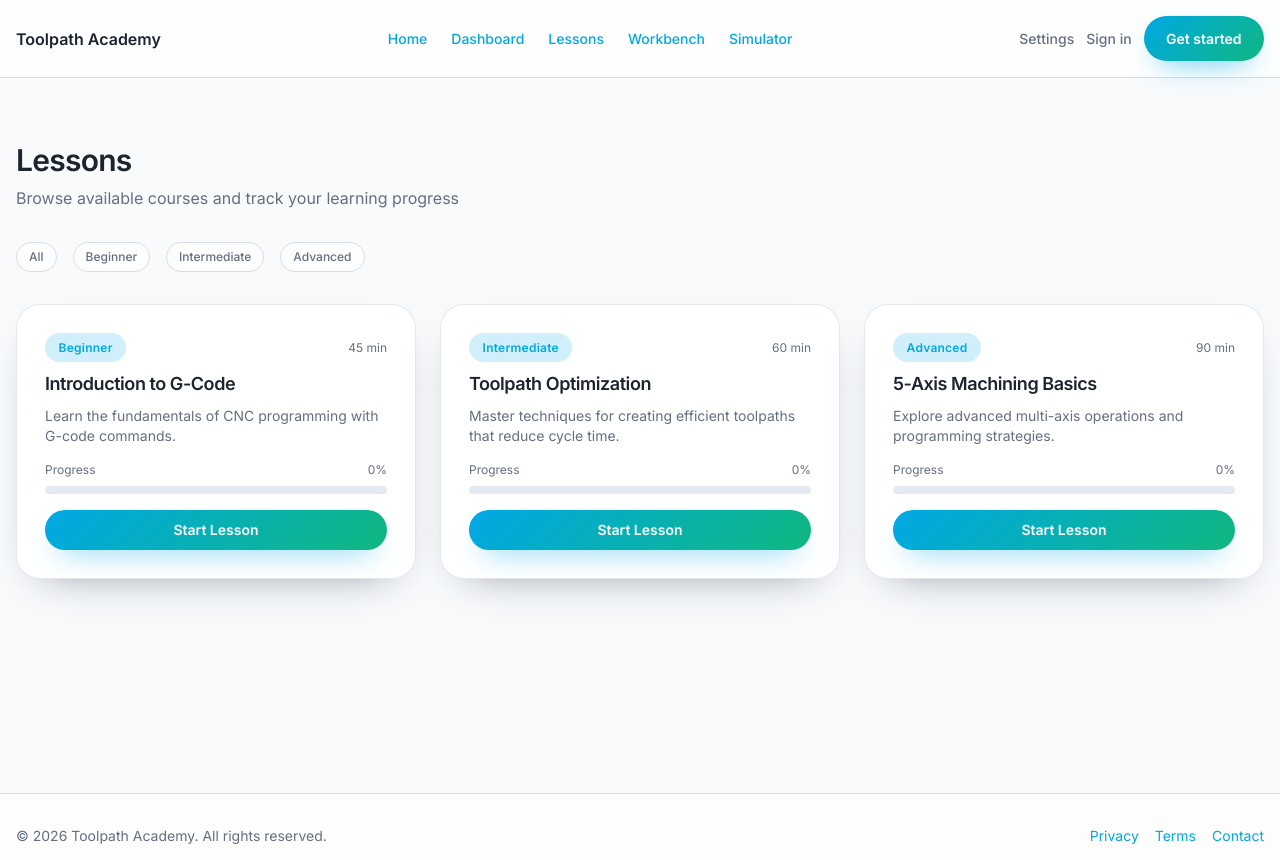
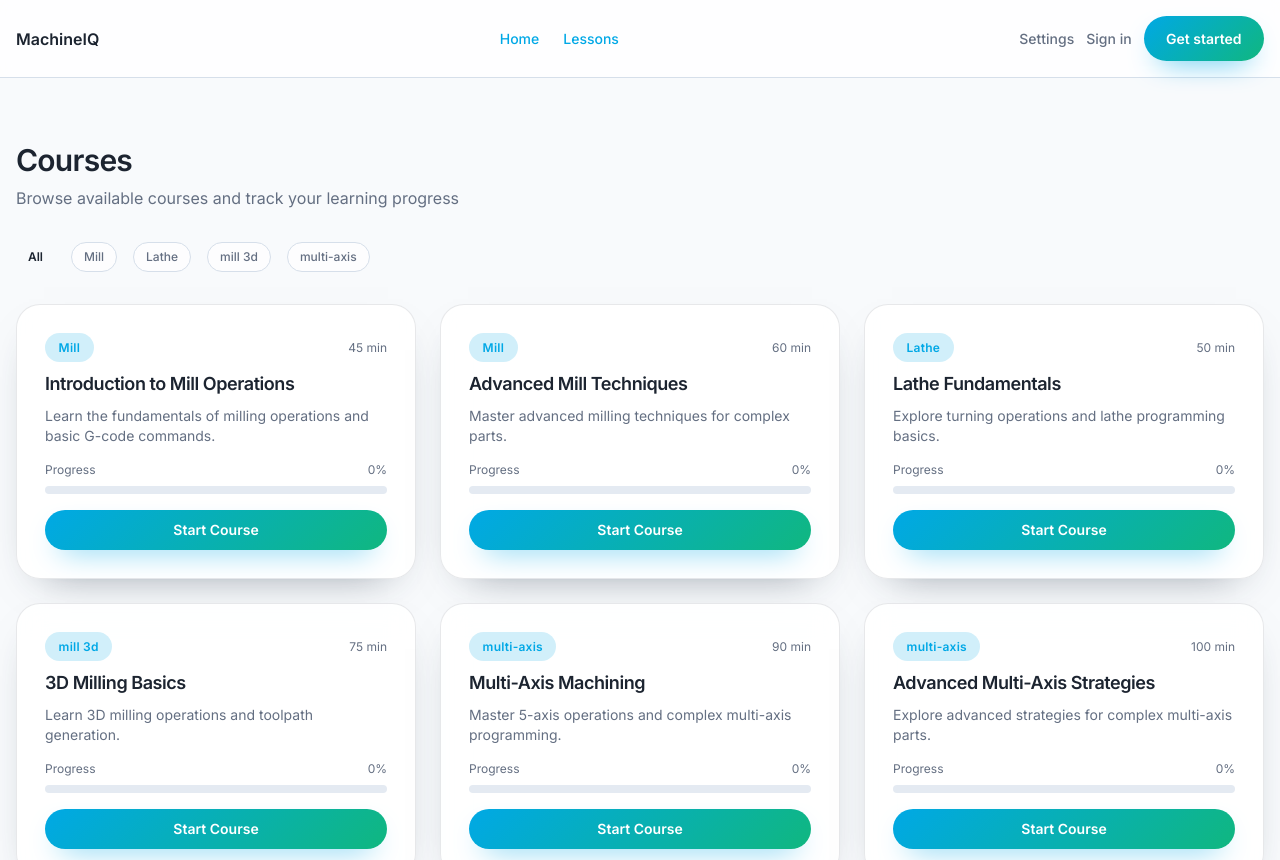
Before and after one commit to ENGIFLOW/MachineIQ, a Next.js app: page /lessons in a window 1280 px wide. Shown: the top 860 px of the page. Built offline with nearby package versions, Linux system fonts and the light colour scheme.

Commit message:
Refactor UniversalHeader and AppShell to update branding from Toolpath Academy to MachineIQ. Revamp LessonsPage to introduce a course filtering system and update lesson data structure to courses with types and progress tracking.

```diff
--- a/src/components/layout/AppShell.tsx
+++ b/src/components/layout/AppShell.tsx
@@ -11,10 +11,7 @@ interface AppShellProps {
 
 const mainNav = [
   { href: '/', label: 'Home' },
-  { href: '/dashboard', label: 'Dashboard' },
   { href: '/lessons', label: 'Lessons' },
-  { href: '/workbench', label: 'Workbench' },
-  { href: '/simulator', label: 'Simulator' },
 ]
 
 export function AppShell({ children, user }: AppShellProps) {
@@ -25,7 +22,7 @@ export function AppShell({ children, user }: AppShellProps) {
       </main>
       <footer className="border-t border-ink/10 bg-white/70 mt-auto">
         <div className="mx-auto flex max-w-7xl flex-col gap-4 px-4 py-8 text-sm text-muted-ink sm:flex-row sm:items-center sm:justify-between">
-          <p>© {new Date().getFullYear()} Toolpath Academy. All rights reserved.</p>
+          <p>© {new Date().getFullYear()} MachineIQ. All rights reserved.</p>
           <div className="flex gap-4">
             <Link href="/privacy">Privacy</Link>
             <Link href="/terms">Terms</Link>
--- a/src/components/layout/UniversalHeader.tsx
+++ b/src/components/layout/UniversalHeader.tsx
@@ -2,10 +2,7 @@ import Link from 'next/link'
 
 const mainNav = [
   { href: '/', label: 'Home' },
-  { href: '/dashboard', label: 'Dashboard' },
   { href: '/lessons', label: 'Lessons' },
-  { href: '/workbench', label: 'Workbench' },
-  { href: '/simulator', label: 'Simulator' },
 ]
 
 export function UniversalHeader() {
@@ -13,7 +10,7 @@ export function UniversalHeader() {
     <header className="sticky top-0 z-20 border-b border-ink/10 bg-white/80 backdrop-blur">
       <div className="mx-auto flex max-w-7xl items-center justify-between gap-8 px-4 py-4">
         <Link href="/" className="font-semibold text-ink">
-          Toolpath Academy
+          MachineIQ
         </Link>
         <nav className="flex items-center gap-6 text-sm font-medium text-muted-ink">
           {mainNav.map((item) => (
--- a/src/components/lessons/page.tsx
+++ b/src/components/lessons/page.tsx
@@ -1,83 +1,128 @@
+'use client'
+
+import { useState } from 'react'
 import { Card } from '@/components/ui/Card'
 import { Button } from '@/components/ui/Button'
 
-const mockLessons = [
+type CourseType = 'all' | 'Mill' | 'Lathe' | 'mill 3d' | 'multi-axis'
+
+interface Course {
+  id: string
+  title: string
+  description: string
+  duration: string
+  type: CourseType
+  progress: number
+}
+
+const mockCourses: Course[] = [
   {
     id: '1',
-    title: 'Introduction to G-Code',
-    description: 'Learn the fundamentals of CNC programming with G-code commands.',
+    title: 'Introduction to Mill Operations',
+    description: 'Learn the fundamentals of milling operations and basic G-code commands.',
     duration: '45 min',
-    difficulty: 'Beginner',
+    type: 'Mill',
     progress: 0,
   },
   {
     id: '2',
-    title: 'Toolpath Optimization',
-    description: 'Master techniques for creating efficient toolpaths that reduce cycle time.',
+    title: 'Advanced Mill Techniques',
+    description: 'Master advanced milling techniques for complex parts.',
     duration: '60 min',
-    difficulty: 'Intermediate',
+    type: 'Mill',
     progress: 0,
   },
   {
     id: '3',
-    title: '5-Axis Machining Basics',
-    description: 'Explore advanced multi-axis operations and programming strategies.',
+    title: 'Lathe Fundamentals',
+    description: 'Explore turning operations and lathe programming basics.',
+    duration: '50 min',
+    type: 'Lathe',
+    progress: 0,
+  },
+  {
+    id: '4',
+    title: '3D Milling Basics',
+    description: 'Learn 3D milling operations and toolpath generation.',
+    duration: '75 min',
+    type: 'mill 3d',
+    progress: 0,
+  },
+  {
+    id: '5',
+    title: 'Multi-Axis Machining',
+    description: 'Master 5-axis operations and complex multi-axis programming.',
     duration: '90 min',
-    difficulty: 'Advanced',
+    type: 'multi-axis',
+    progress: 0,
+  },
+  {
+    id: '6',
+    title: 'Advanced Multi-Axis Strategies',
+    description: 'Explore advanced strategies for complex multi-axis parts.',
+    duration: '100 min',
+    type: 'multi-axis',
     progress: 0,
   },
 ]
 
+const filters: CourseType[] = ['all', 'Mill', 'Lathe', 'mill 3d', 'multi-axis']
+
 export default function LessonsPage() {
+  const [activeFilter, setActiveFilter] = useState<CourseType>('all')
+
+  const filteredCourses =
+    activeFilter === 'all'
+      ? mockCourses
+      : mockCourses.filter((course) => course.type === activeFilter)
+
   return (
     <div className="space-y-8">
       <div className="space-y-2">
-        <h1 className="text-3xl font-semibold text-ink">Lessons</h1>
+        <h1 className="text-3xl font-semibold text-ink">Courses</h1>
         <p className="text-muted-ink">
           Browse available courses and track your learning progress
         </p>
       </div>
 
       <div className="flex flex-wrap gap-4">
-        <Button variant="outline" size="sm">
-          All
-        </Button>
-        <Button variant="outline" size="sm">
-          Beginner
-        </Button>
-        <Button variant="outline" size="sm">
-          Intermediate
-        </Button>
-        <Button variant="outline" size="sm">
-          Advanced
-        </Button>
+        {filters.map((filter) => (
+          <Button
+            key={filter}
+            variant={activeFilter === filter ? 'default' : 'outline'}
+            size="sm"
+            onClick={() => setActiveFilter(filter)}
+          >
+            {filter === 'all' ? 'All' : filter}
+          </Button>
+        ))}
       </div>
 
       <div className="grid gap-6 md:grid-cols-2 lg:grid-cols-3">
-        {mockLessons.map((lesson) => (
-          <Card key={lesson.id} className="space-y-4">
+        {filteredCourses.map((course) => (
+          <Card key={course.id} className="space-y-4">
             <div className="space-y-2">
               <div className="flex items-center justify-between">
-                <span className="badge">{lesson.difficulty}</span>
-                <span className="text-xs text-muted-ink">{lesson.duration}</span>
+                <span className="badge">{course.type}</span>
+                <span className="text-xs text-muted-ink">{course.duration}</span>
               </div>
-              <h3 className="text-lg font-semibold text-ink">{lesson.title}</h3>
-              <p className="text-sm text-muted-ink">{lesson.description}</p>
+              <h3 className="text-lg font-semibold text-ink">{course.title}</h3>
+              <p className="text-sm text-muted-ink">{course.description}</p>
             </div>
             <div className="space-y-2">
               <div className="flex items-center justify-between text-xs text-muted-ink">
                 <span>Progress</span>
-                <span>{lesson.progress}%</span>
+                <span>{course.progress}%</span>
               </div>
               <div className="h-2 rounded-full bg-surface-strong">
                 <div
                   className="h-full rounded-full bg-[hsl(var(--spark))]"
-                  style={{ width: `${lesson.progress}%` }}
+                  style={{ width: `${course.progress}%` }}
                 />
               </div>
             </div>
             <Button className="w-full" size="sm">
-              {lesson.progress > 0 ? 'Continue' : 'Start Lesson'}
+              {course.progress > 0 ? 'Continue' : 'Start Course'}
             </Button>
           </Card>
         ))}
```
